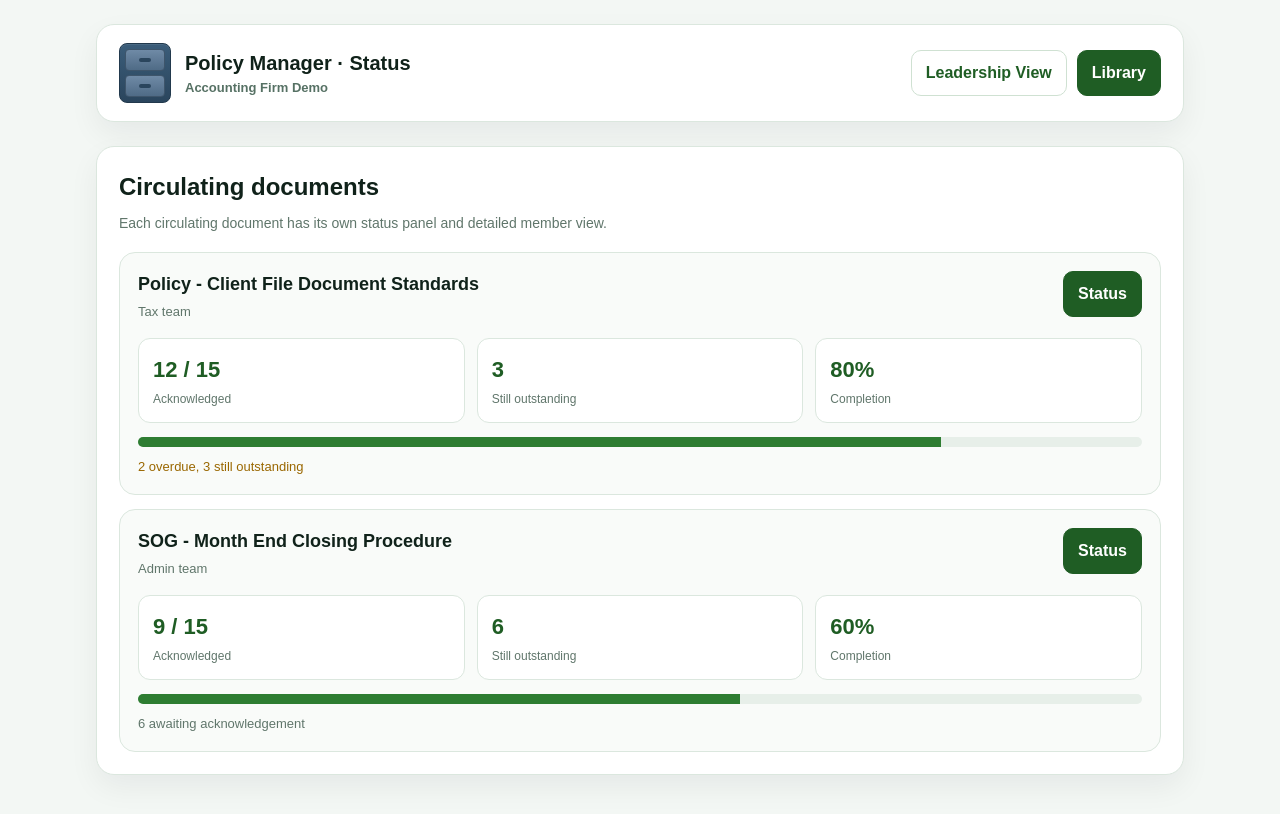
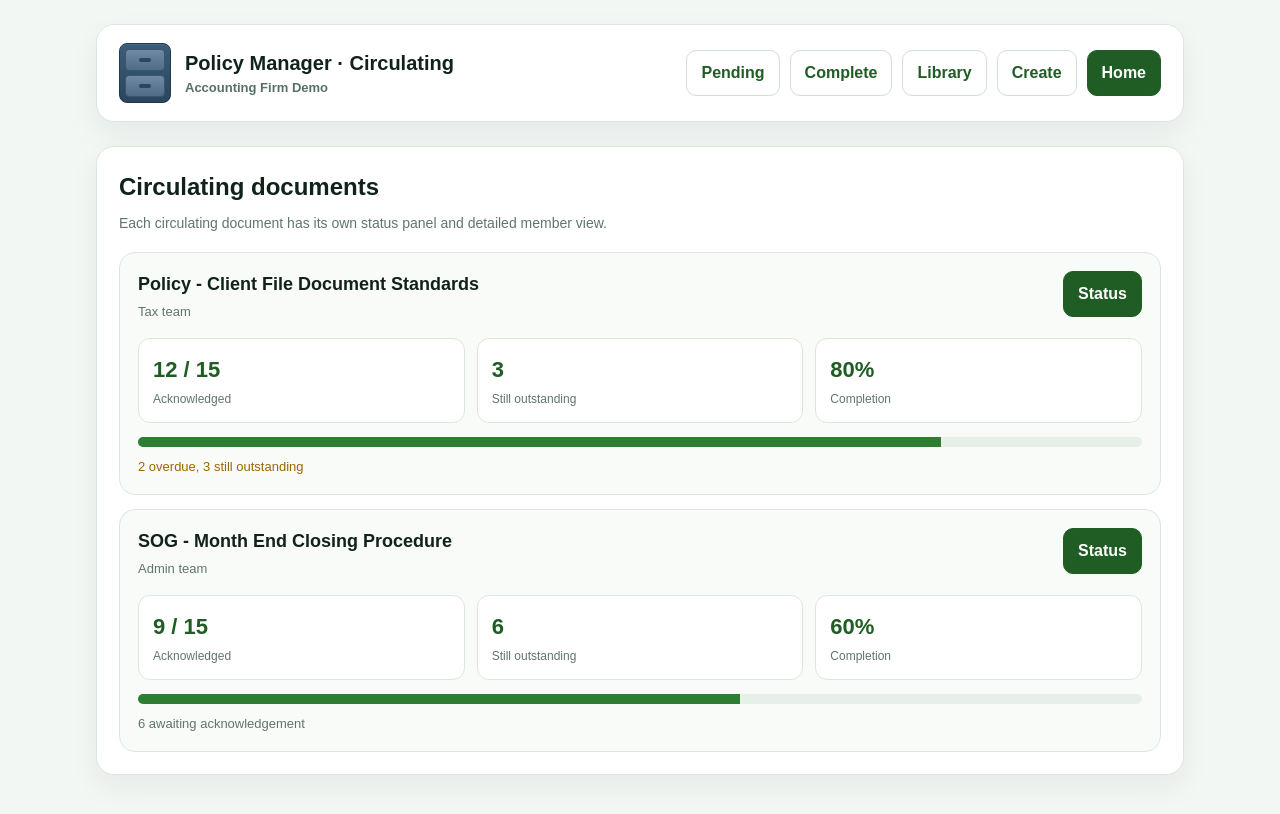
Before and after one commit to phoenixinc37-hue/policy-manager, a Next.js app: page /status in a window 1280 px wide. Shown: the top 814 px of the page. Built offline with nearby package versions, Linux system fonts and the light colour scheme.

Commit message:
style: update circulating page top menu

```diff
--- a/app/status/page.tsx
+++ b/app/status/page.tsx
@@ -13,13 +13,16 @@ export default function StatusPage() {
           <div style={{ display: "flex", alignItems: "center", gap: 14 }}>
             <div style={cabinetIcon}>{[0, 1].map((row) => <div key={row} style={drawerRow}><div style={drawerHandle} /></div>)}</div>
             <div>
-              <div style={{ fontSize: 20, fontWeight: 700 }}>Policy Manager · Status</div>
+              <div style={{ fontSize: 20, fontWeight: 700 }}>Policy Manager · Circulating</div>
               <div style={{ fontSize: 13, color: "#567164", fontWeight: 700 }}>Accounting Firm Demo</div>
             </div>
           </div>
           <div style={{ display: "flex", gap: 10, flexWrap: "wrap" }}>
-            <Link href="/manager" style={secondaryButton}>Leadership View</Link>
-            <Link href="/policy-index" style={primaryButton}>Library</Link>
+            <Link href="/pending" style={secondaryButton}>Pending</Link>
+            <Link href="/completion" style={secondaryButton}>Complete</Link>
+            <Link href="/policy-index" style={secondaryButton}>Library</Link>
+            <Link href="/create" style={secondaryButton}>Create</Link>
+            <Link href="/" style={primaryButton}>Home</Link>
           </div>
         </header>
 
```
